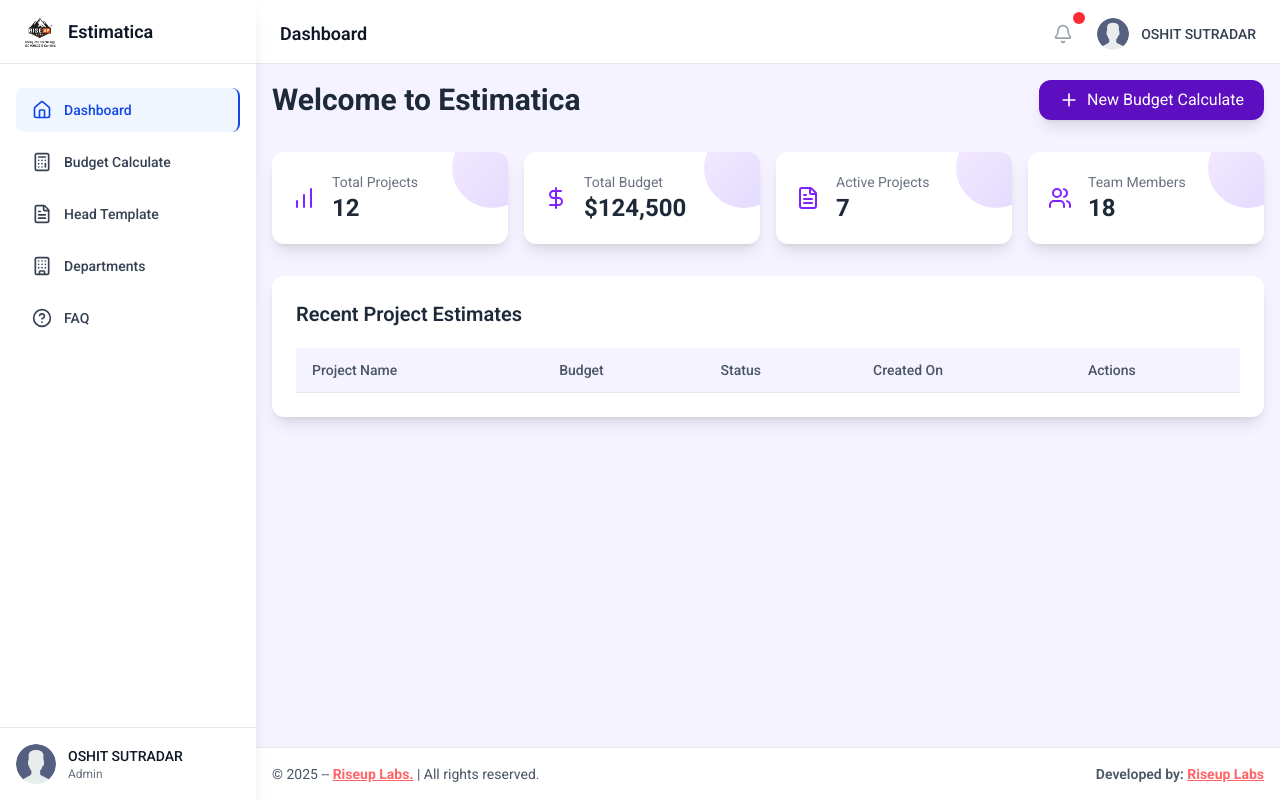
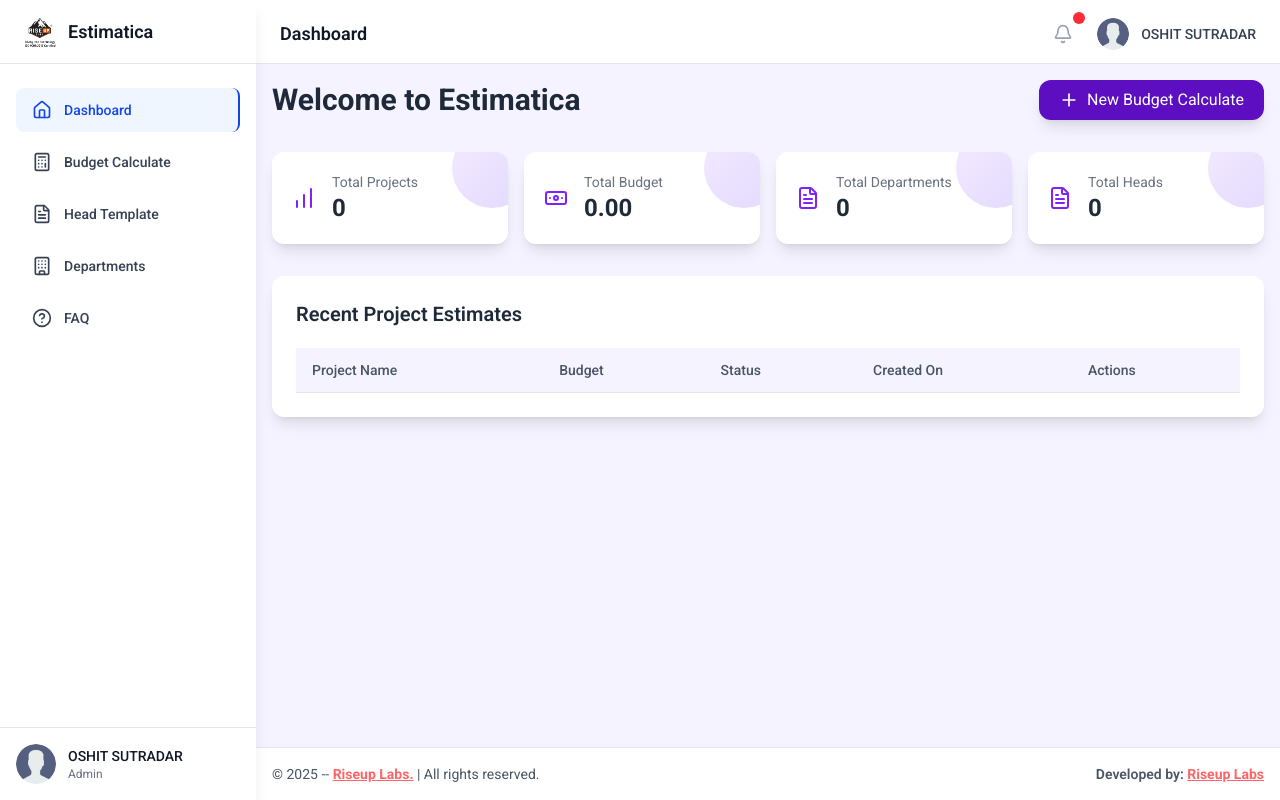
Before and after one commit to oshit-sd/budget-calculate, a Vue app: page / in a window 1280 px wide. Built offline with nearby package versions, Linux system fonts and the light colour scheme.

Commit message:
feat: update Dashboard component to load and display total projects and budget from localStorage

```diff
--- a/src/views/Dashboard.vue
+++ b/src/views/Dashboard.vue
@@ -103,8 +103,9 @@
     </div>
   </div>
 </template>
+
 <script>
-import { BarChart, Users, FileText, DollarSign, Plus } from "lucide-vue-next";
+import { BarChart, Users, FileText, Banknote, Plus } from "lucide-vue-next";
 
 export default {
   name: "Dashboard",
@@ -113,7 +114,7 @@
     BarChart,
     Users,
     FileText,
-    DollarSign,
+    Banknote,
     Plus,
   },
 
@@ -121,21 +122,67 @@
     return {
       projects: [],
       stats: [
-        { label: "Total Projects", value: 12, icon: BarChart },
-        { label: "Total Budget", value: "$124,500", icon: DollarSign },
-        { label: "Active Projects", value: 7, icon: FileText },
-        { label: "Team Members", value: 18, icon: Users },
+        { label: "Total Projects", value: 0, icon: BarChart },
+        { label: "Total Budget", value: "$0.00", icon: Banknote },
+        { label: "Active Projects", value: 0, icon: FileText },
+        { label: "Team Members", value: 0, icon: Users },
       ],
     };
   },
 
   mounted() {
-    const stored = localStorage.getItem("budget_calculation_data");
-    try {
-      this.projects = JSON.parse(stored);
-    } catch (e) {
-      console.error("Error parsing localStorage data", e);
-    }
+    this.loadDashboardData();
+  },
+
+  methods: {
+    loadDashboardData() {
+      try {
+        const departmentsStored = localStorage.getItem("department_data");
+        const deptParsed = JSON.parse(departmentsStored);
+
+        const headsStored = localStorage.getItem("heads_data");
+        const headParsed = JSON.parse(headsStored);
+
+        const budgetStored = localStorage.getItem("budget_calculation_data");
+        const budgetParsed = JSON.parse(budgetStored);
+
+        let totalBudget = 0;
+        let totalProjects = 0;
+
+        if (budgetParsed) {
+          this.projects = Object.values(budgetParsed);
+          totalProjects = Object.keys(this.projects).length;
+          totalBudget = this.projects.reduce(
+            (sum, project) => sum + (parseFloat(project.total_cost) || 0),
+            0
+          );
+        }
+
+        this.stats = [
+          { label: "Total Projects", value: totalProjects, icon: BarChart },
+          {
+            label: "Total Budget",
+            value: totalBudget.toLocaleString("en-US", {
+              minimumFractionDigits: 2,
+            }),
+            icon: Banknote,
+          },
+          {
+            label: "Total Departments",
+            value: deptParsed ? Object.keys(deptParsed).length : 0,
+            icon: FileText,
+          },
+          {
+            label: "Total Heads",
+            value: headParsed ? Object.keys(headParsed).length : 0,
+            icon: FileText,
+          },
+        ];
+      } catch (error) {
+        console.error("Error loading dashboard data:", error);
+        this.projects = [];
+      }
+    },
   },
 };
 </script>
```
